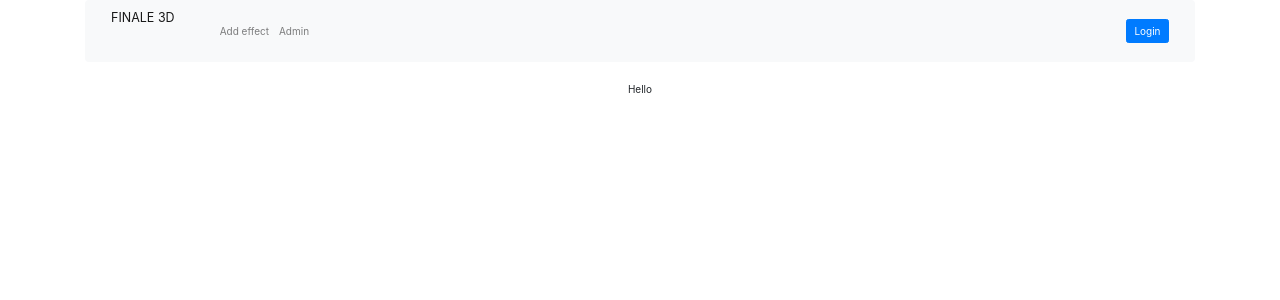
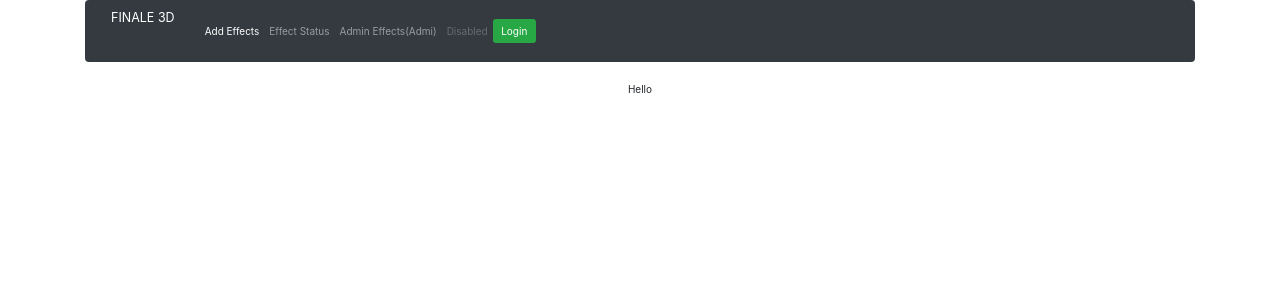
Before and after one commit to DirkEnders/customizedeffects, a React (Create React App) app: page / in a window 1280 px wide. Shown: the top 300 px of the page. Built offline with nearby package versions, Linux system fonts and the light colour scheme.

Commit message:
1 Version NavBar.js

```diff
--- a/src/NavBar.js
+++ b/src/NavBar.js
@@ -1,22 +1,31 @@
 import React from 'react';
-import { Navbar, Nav, Form, Button } from 'react-bootstrap';
 
 export function NavBar () {
     return (
-        <div className='App tc f3'>
-            <Navbar bg='light' expand='lg'>
-                <Navbar.Brand href="7">FINALE 3D</Navbar.Brand>
-                <Navbar.Toggle aria-controls="basic-navbar-nav" />
-                <Navbar.Collapse id="basic-navbar-nav">
-                    <Nav className='mr-auto'>
-                        <Nav.Link href="/add">Add effect</Nav.Link>
-                        <Nav.Link href="/admin">Admin</Nav.Link>
-                    </Nav>
-                    <Form inline>
-                        <a href="/login"><Button >Login</Button></a>
-                    </Form>
-                </Navbar.Collapse>
-            </Navbar>
+        <div>
+            <nav className="navbar navbar-expand-sm bg-dark navbar-dark">
+                <a className="navbar-brand" href="/">FINALE 3D</a>
+
+                <ul className="navbar-nav">
+                    <li className="nav-item active">
+                        <a className="nav-link" href="/add">Add Effects</a>
+                    </li>
+                    <li className="nav-item">
+                        <a className="nav-link" href="/todo">Effect Status</a>
+                    </li>
+                    <li className="nav-item">
+                        <a className="nav-link" href="/todo">Admin Effects(Admi)</a>
+                    </li>
+                    <li className="nav-item">
+                        <a className="nav-link disabled" href="/disabled">Disabled</a>
+                    </li>
+                    <form className="form-inline" action="/login">
+                        <button className="btn btn-success" type="submit">Login</button>
+                    </form>
+                </ul>
+            </nav>
+
+
         </div>
     );
 }
```
